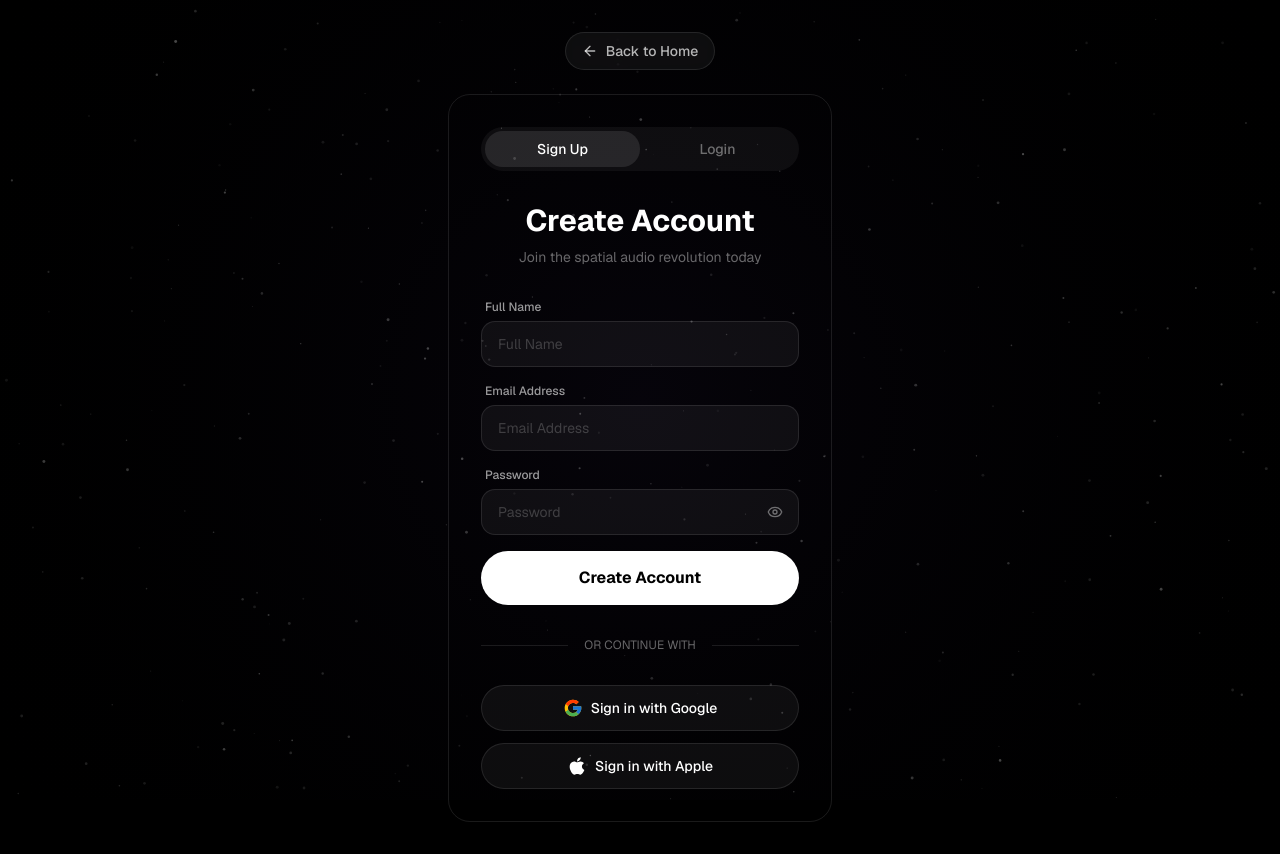
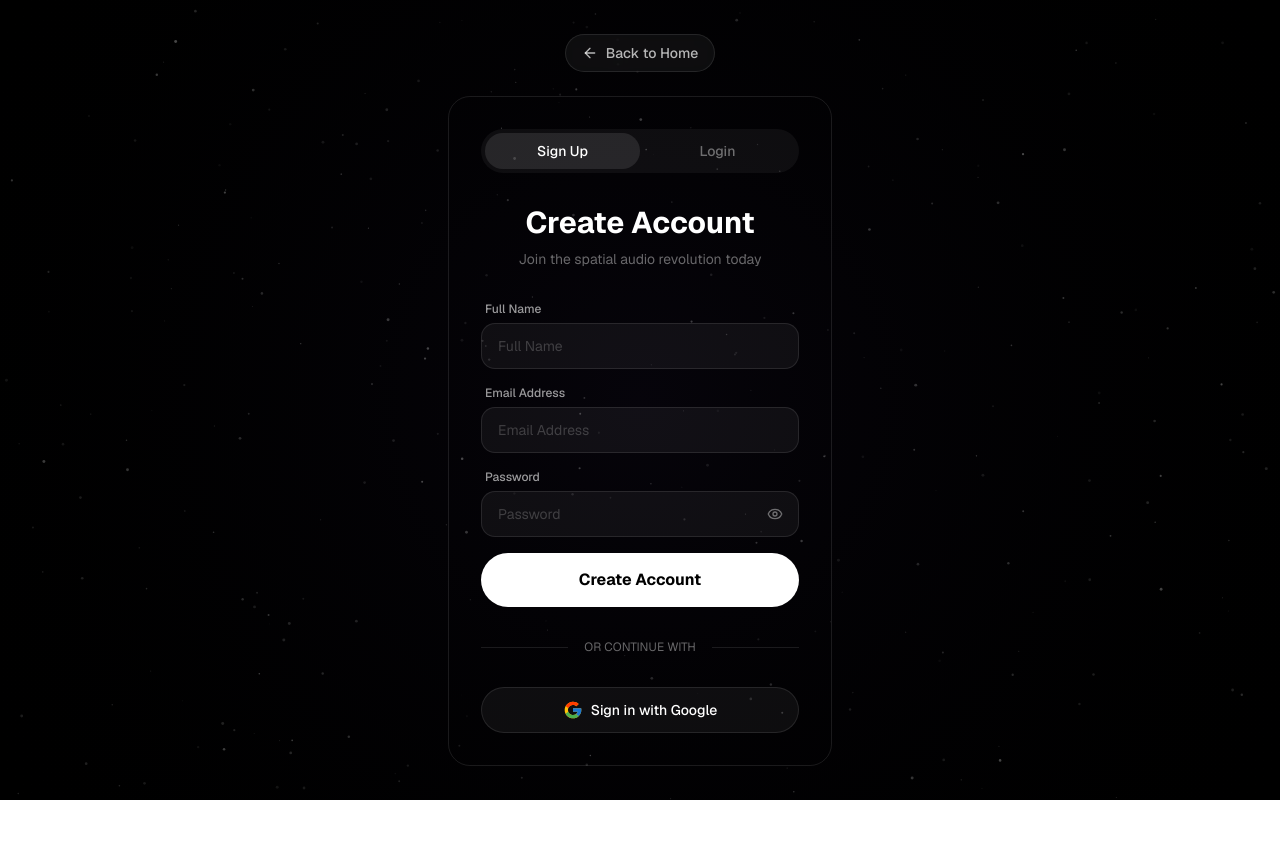
Before and after one commit to HugoMolin15/Echo, a Next.js app: page /signup in a window 1280 px wide. After the commit the page ends 800 px from the top, so only its background shows below. Built offline with nearby package versions, Linux system fonts and the light colour scheme.

Commit message:
Remove Apple OAuth due to cost constraints; keeping Google only

```diff
--- a/src/app/signup/actions.ts
+++ b/src/app/signup/actions.ts
@@ -78,27 +78,3 @@ export async function signInWithGoogle() {
         redirect(data.url)
     }
 }
-
-export async function signInWithApple() {
-    const supabase = await createClient()
-    if (!supabase) {
-        return { error: 'Supabase configuration is missing.' }
-    }
-
-    const origin = process.env.NEXT_PUBLIC_URL || 'http://localhost:3000'
-
-    const { data, error } = await supabase.auth.signInWithOAuth({
-        provider: 'apple',
-        options: {
-            redirectTo: `${origin}/auth/callback`,
-        },
-    })
-
-    if (error) {
-        return { error: error.message }
-    }
-
-    if (data.url) {
-        redirect(data.url)
-    }
-}
--- a/src/app/signup/page.tsx
+++ b/src/app/signup/page.tsx
@@ -6,7 +6,7 @@ import { ArrowLeft, Loader2, Eye, EyeOff } from 'lucide-react';
 import { FaApple } from "react-icons/fa";
 import { FcGoogle } from "react-icons/fc";
 import Link from 'next/link';
-import { login, signup, signInWithGoogle, signInWithApple } from './actions';
+import { login, signup, signInWithGoogle } from './actions';
 
 function SignupContent() {
     const searchParams = useSearchParams();
@@ -22,16 +22,6 @@ function SignupContent() {
         setIsSocialLoading('google');
         setError(null);
         const result = await signInWithGoogle();
-        if (result?.error) {
-            setError(result.error);
-            setIsSocialLoading(null);
-        }
-    }
-
-    async function handleAppleLogin() {
-        setIsSocialLoading('apple');
-        setError(null);
-        const result = await signInWithApple();
         if (result?.error) {
             setError(result.error);
             setIsSocialLoading(null);
@@ -224,20 +214,6 @@ function SignupContent() {
                                 {isSocialLoading === 'google' ? 'Connecting...' : 'Sign in with Google'}
                             </span>
                         </button>
-                        <button
-                            onClick={handleAppleLogin}
-                            disabled={!!isSocialLoading}
-                            className="flex items-center justify-center gap-2 bg-white/5 hover:bg-white/10 border border-white/10 rounded-full py-3 transition-colors text-white cursor-pointer disabled:opacity-50"
-                        >
-                            {isSocialLoading === 'apple' ? (
-                                <Loader2 className="w-5 h-5 animate-spin" />
-                            ) : (
-                                <FaApple className="w-5 h-5" />
-                            )}
-                            <span className="text-sm font-medium">
-                                {isSocialLoading === 'apple' ? 'Connecting...' : 'Sign in with Apple'}
-                            </span>
-                        </button>
                     </div>
 
                 </div>
```
